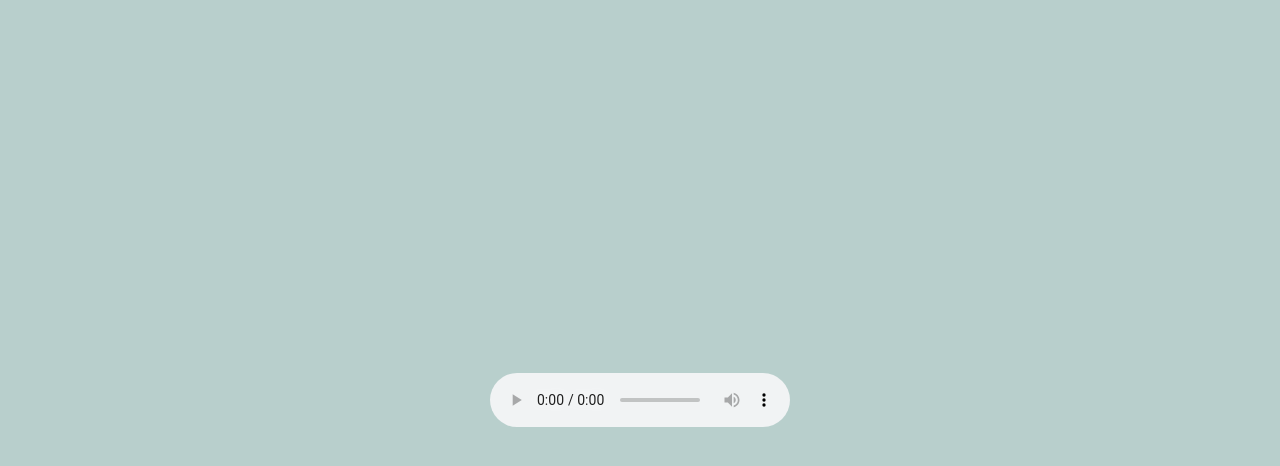
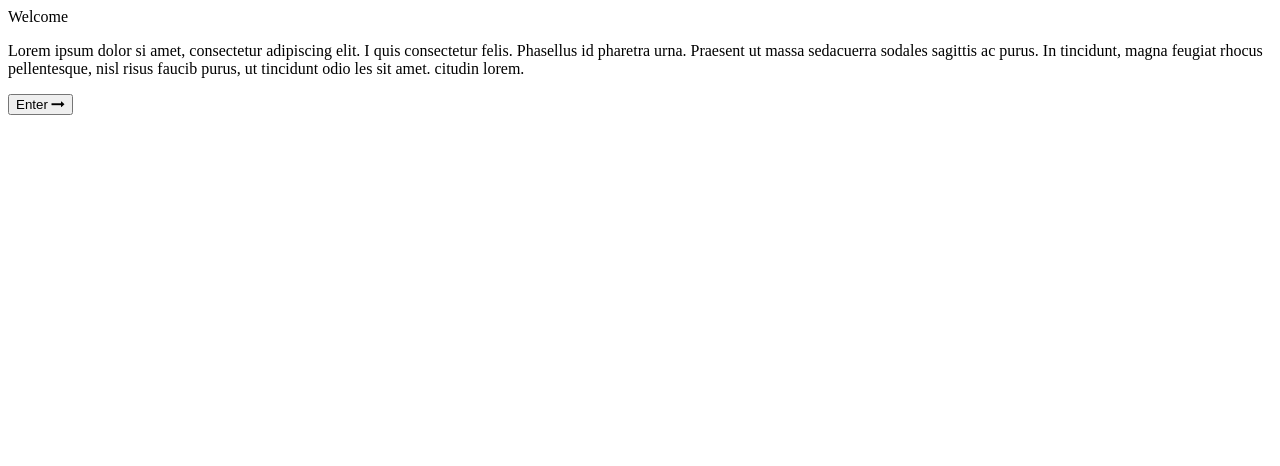
Before and after one commit to scuttler001/fy, a plain HTML site: page index.html in a window 1280 px wide. Drawn offline with Linux system fonts and the light colour scheme.

Commit message:
Update index.html

```diff
--- a/index.html
+++ b/index.html
@@ -1,21 +1,14 @@
 <html>
   <header>
-    <title>Baliw Sayo</title>
-    <style>
-      body{
-        display: flex;
-        align-items: center;
-        justify-content: center;
-        background: #b8cfcc;
-      }
-    </style>
+    <title>Portfolio</title>
+    <link rel="stylesheet" href="path/to/font-awesome/css/font-awesome.min.css">
+    <link rel="stylesheet" href="https://cdnjs.cloudflare.com/ajax/libs/font-awesome/4.7.0/css/font-awesome.min.css">
   </header>
   <body>
     <div class="cont">
-
+      <p class="uText">Welcome</p>
+      <p class="mText">Lorem ipsum dolor si amet, consectetur adipiscing elit. I quis consectetur felis. Phasellus id pharetra urna. Praesent ut massa sedacuerra sodales sagittis ac purus. In tincidunt, magna feugiat rhocus pellentesque, nisl risus faucib purus, ut tincidunt odio les sit amet. citudin lorem.</p>
+      <button id="eBtn">Enter <i class="fa fa-long-arrow-right" id="arrow" aria-hidden="true"></i></button>
     </div>
-    <audio controls autoplay id="audio">
-      <source src="audio/baliwsayo.mp3" type="audio/mpeg">
-    </audio>
   </body>
 </html>
```
